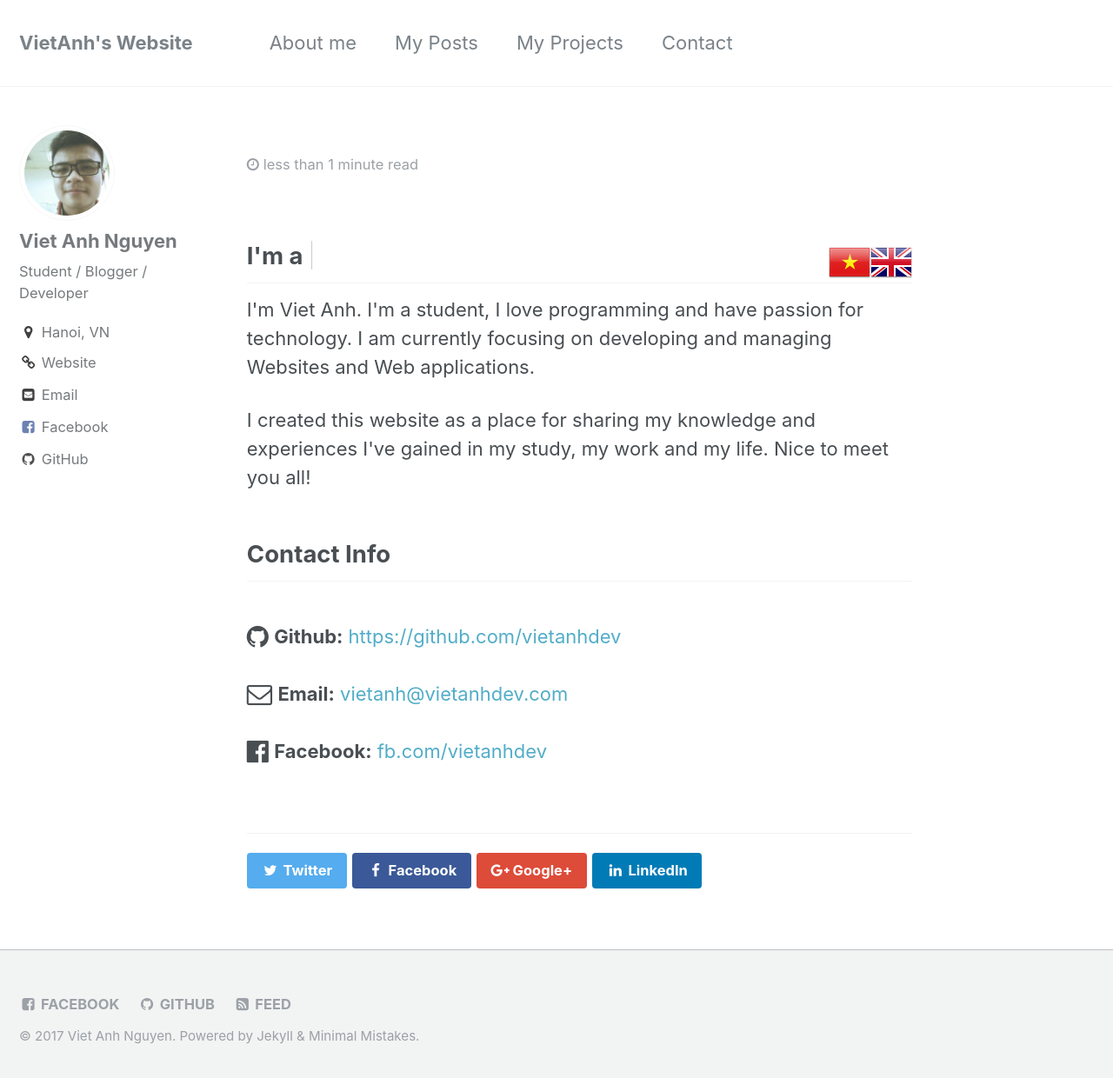
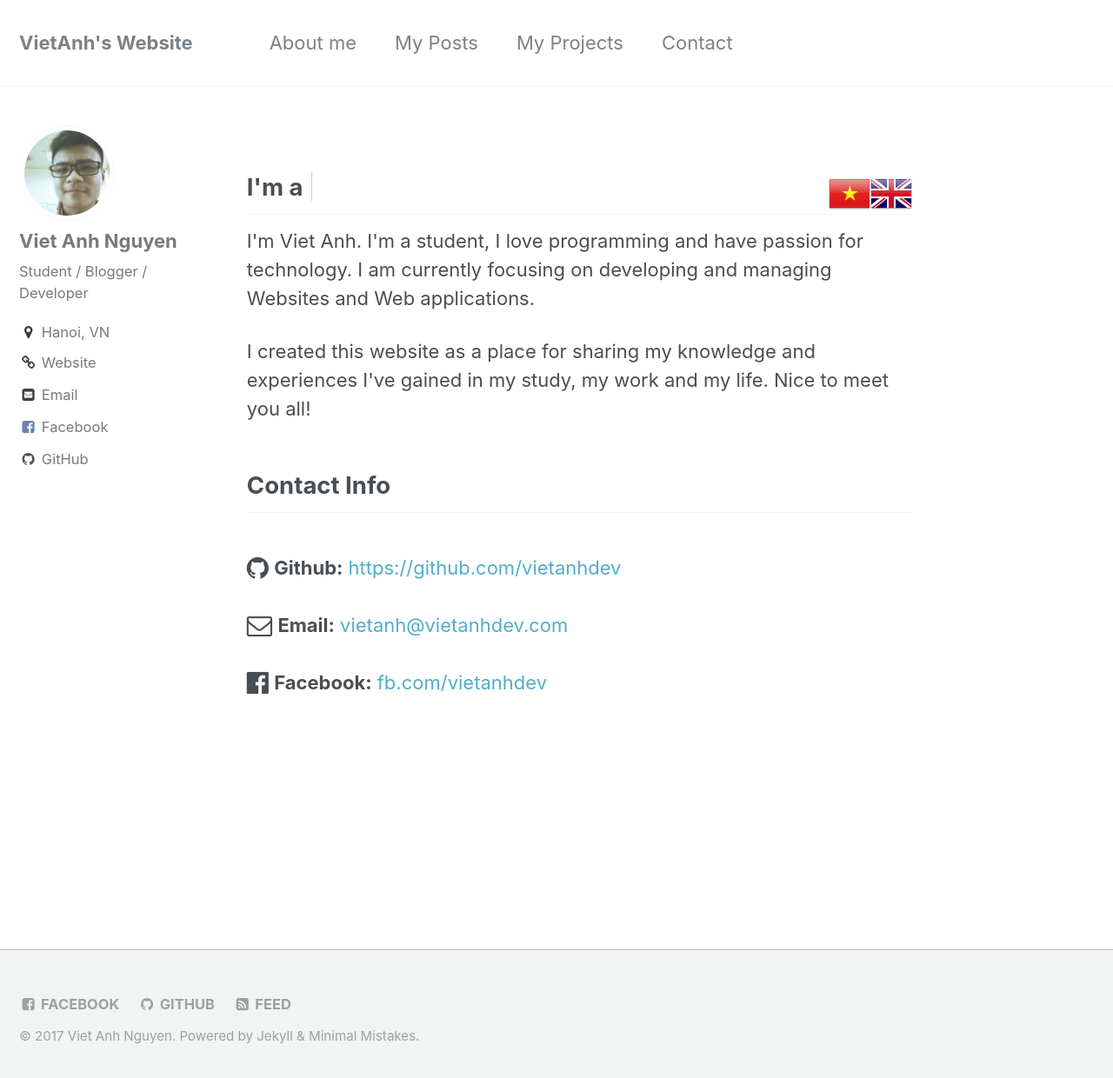
Before and after one commit to quangnguyen116hb/quangnguyen116hb.github.io, a Jekyll site: the page built from index.html, in a window 1280 px wide and 1248 px high. Shown: the top 1240 px of the window at 87% size. Built offline with Jekyll 4.4.1, drawn with Linux system fonts in a browser that asks for light colours; the list of posts is cut into pages by our own code; some of the changed lines change nothing that is shown.

```diff
--- a/_config.yml
+++ b/_config.yml
@@ -241,7 +241,7 @@
       layout: single
       author_profile: true
       read_time: true
-      comments: true # true
+      comments: true
       share: true
       related: true
   # _pages
@@ -251,7 +251,3 @@
     values:
       layout: single
       author_profile: true
-      read_time: true
-      comments: false # true
-      share: true
-      related: true
```
